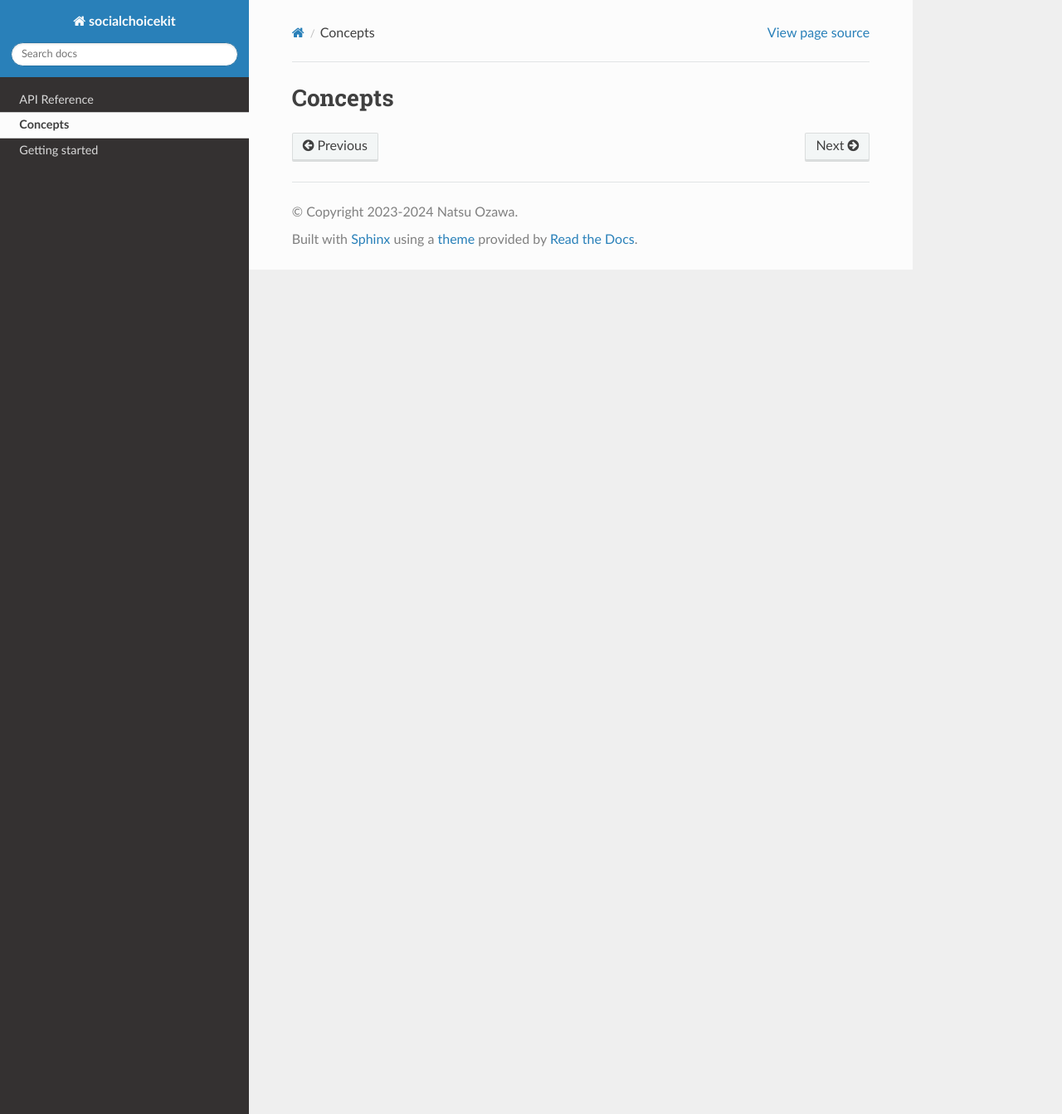
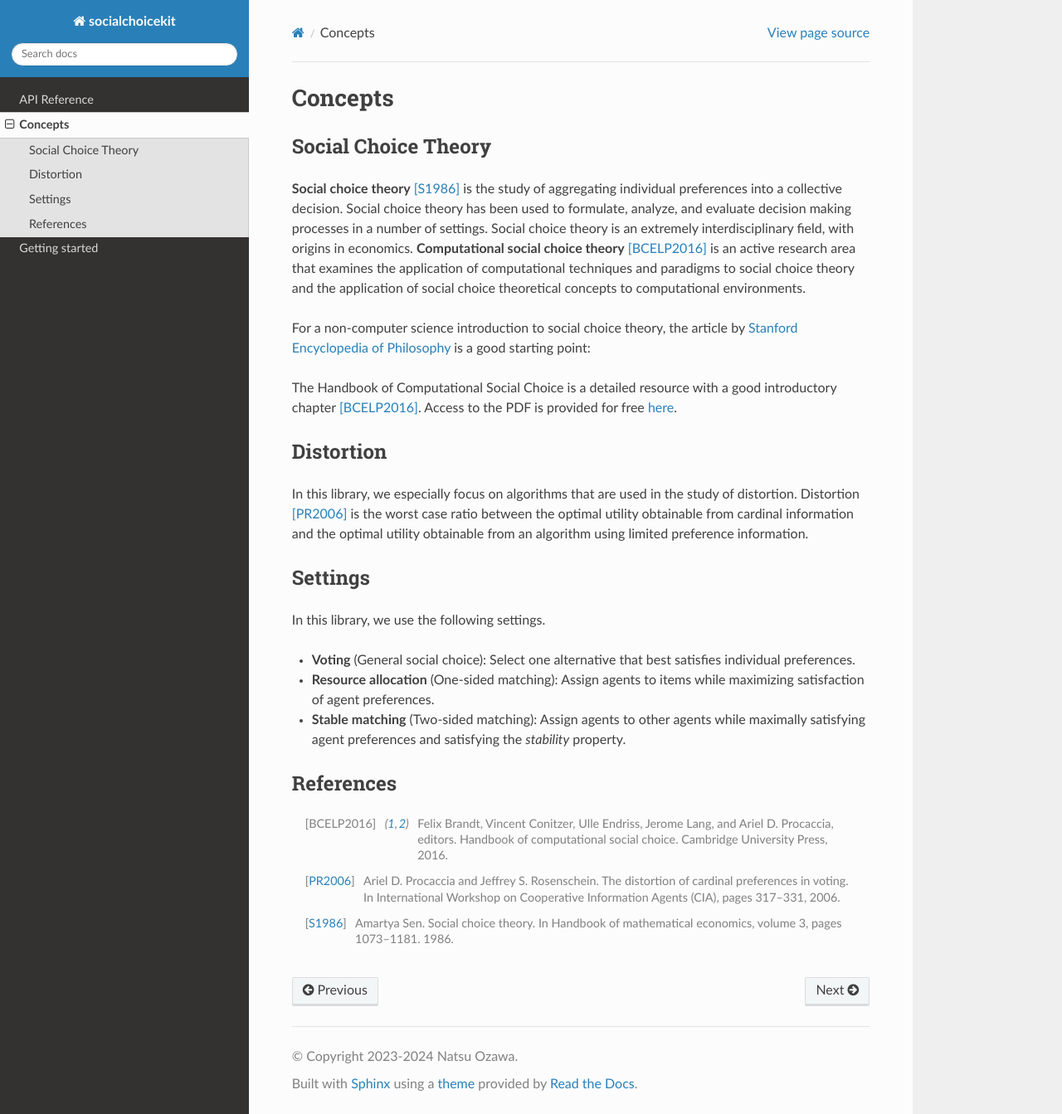
Before and after one commit to natsuozawa/socialchoicekit, a Sphinx documentation site: the page built from docs/concepts.rst, in a window 1280 px wide and 1343 px high. Shown: the whole window at 83% size. Built offline with Sphinx 7.4.7 and the Read the Docs theme 2.0.0, drawn with Linux system fonts in a browser that asks for light colours.

Commit message:
Work on the concepts page

```diff
--- a/docs/concepts.rst
+++ b/docs/concepts.rst
@@ -1,3 +1,35 @@
 .. _concepts:
+
 Concepts
 ========
+
+Social Choice Theory
+--------------------
+
+**Social choice theory** [S1986]_ is the study of aggregating individual preferences into a collective decision. Social choice theory has been used to formulate, analyze, and evaluate decision making processes in a number of settings.
+Social choice theory is an extremely interdisciplinary field, with origins in economics.
+**Computational social choice theory** [BCELP2016]_ is an active research area that examines the application of computational techniques and paradigms to social choice theory and the application of social choice theoretical concepts to computational environments.
+
+For a non-computer science introduction to social choice theory, the article by `Stanford Encyclopedia of Philosophy <https://plato.stanford.edu/entries/social-choice/>`_ is a good starting point:
+
+The Handbook of Computational Social Choice is a detailed resource with a good introductory chapter [BCELP2016]_. Access to the PDF is provided for free `here <https://procaccia.info/wp-content/uploads/2020/03/comsoc.pdf>`_.
+
+Distortion
+----------
+
+In this library, we especially focus on algorithms that are used in the study of distortion. Distortion [PR2006]_ is the worst case ratio between the optimal utility obtainable from cardinal information and the optimal utility obtainable from an algorithm using limited preference information.
+
+Settings
+--------
+In this library, we use the following settings.
+
+- **Voting** (General social choice): Select one alternative that best satisfies individual preferences.
+- **Resource allocation** (One-sided matching): Assign agents to items while maximizing satisfaction of agent preferences.
+- **Stable matching** (Two-sided matching): Assign agents to other agents while maximally satisfying agent preferences and satisfying the *stability* property.
+
+References
+----------
+
+.. [BCELP2016] Felix Brandt, Vincent Conitzer, Ulle Endriss, Jerome Lang, and Ariel D. Procaccia, editors. Handbook of computational social choice. Cambridge University Press, 2016.
+.. [PR2006] Ariel D. Procaccia and Jeffrey S. Rosenschein. The distortion of cardinal preferences in voting. In International Workshop on Cooperative Information Agents (CIA), pages 317–331, 2006.
+.. [S1986] Amartya Sen. Social choice theory. In Handbook of mathematical economics, volume 3, pages 1073–1181. 1986.
```
